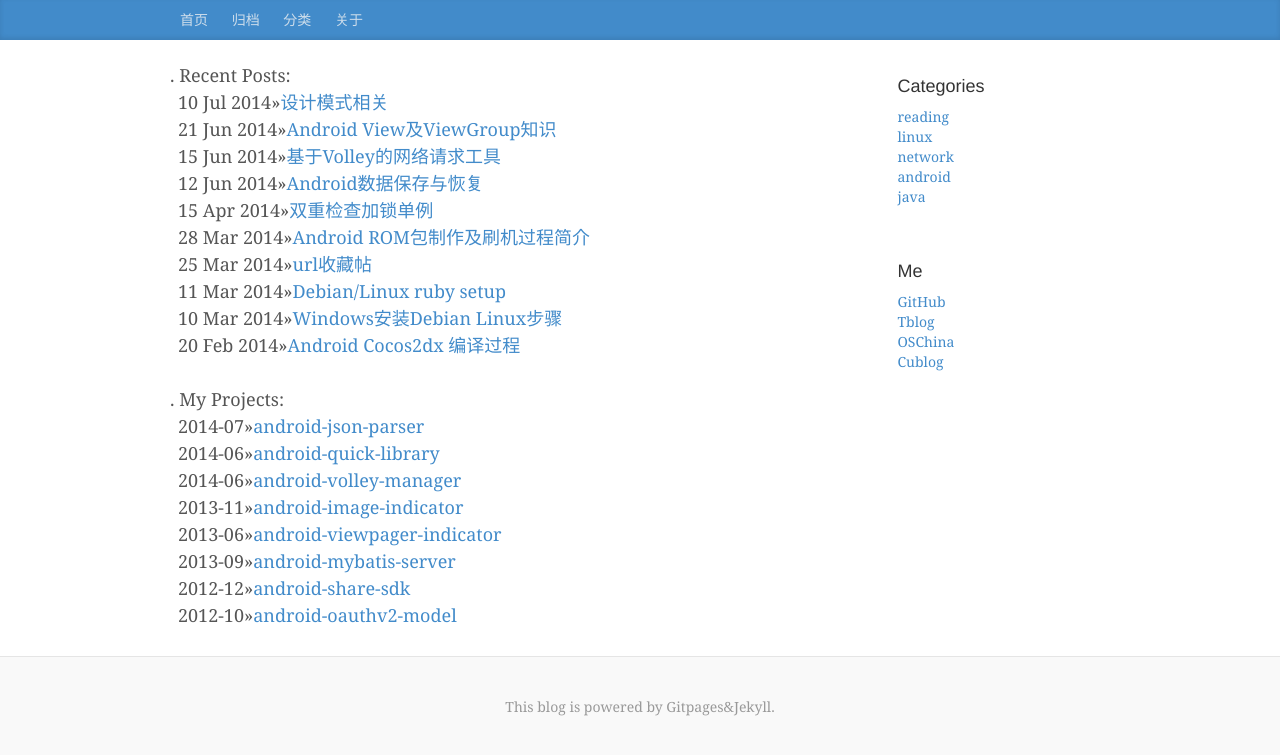
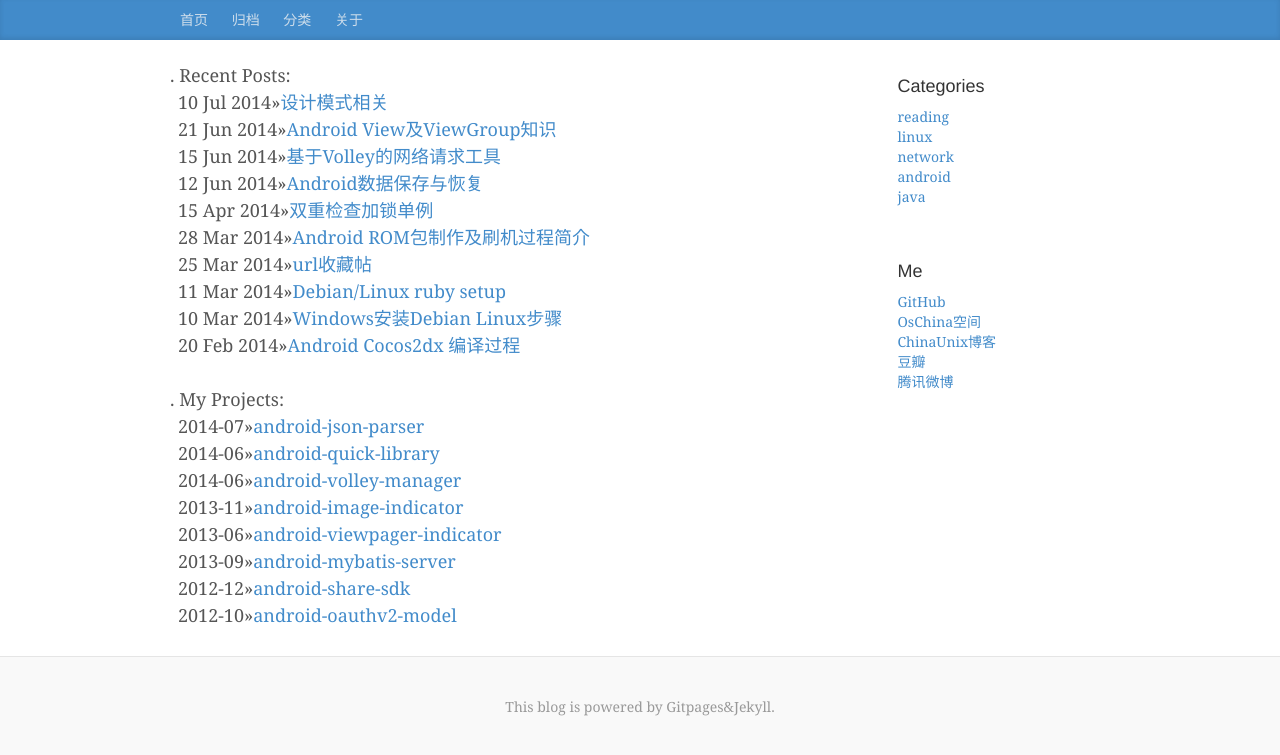
Before and after one commit to wdyggh/wdyggh.github.com, a Jekyll site: the page built from index.html, in a window 1280 px wide. Shown: the top 755 px of the page. Built offline with Jekyll 4.4.1, drawn with Linux system fonts in a browser that asks for light colours; Markdown is read by kramdown in place of the engine named in the settings; the list of posts is cut into pages by our own code; comment, search, counter and statistics services are not loaded.

Commit message:
Update sidebar.html

```diff
--- a/_includes/sidebar.html
+++ b/_includes/sidebar.html
@@ -10,8 +10,9 @@
             <h4>Me</h4>
             <ol class="list-unstyled">
               <li><a href="https://github.com/winfirm">GitHub</a></li>
-              <li><a href="http://t.qq.com/allthelucky">Tblog</a></li>
-              <li><a href="http://my.oschina.net/winfirm/">OSChina</a></li>
-              <li><a href=" http://blog.chinaunix.net/uid/22985736.html">Cublog</a></li>
+              <li><a href="http://my.oschina.net/winfirm/">OsChina空间</a></li>
+              <li><a href="http://blog.chinaunix.net/uid/22985736.html">ChinaUnix博客</a></li>
+              <li><a href="http://www.douban.com/people/38430153/">豆瓣</a></li>
+              <li><a href="http://t.qq.com/allthelucky">腾讯微博</a></li>
             </ol>
           </div>
```
